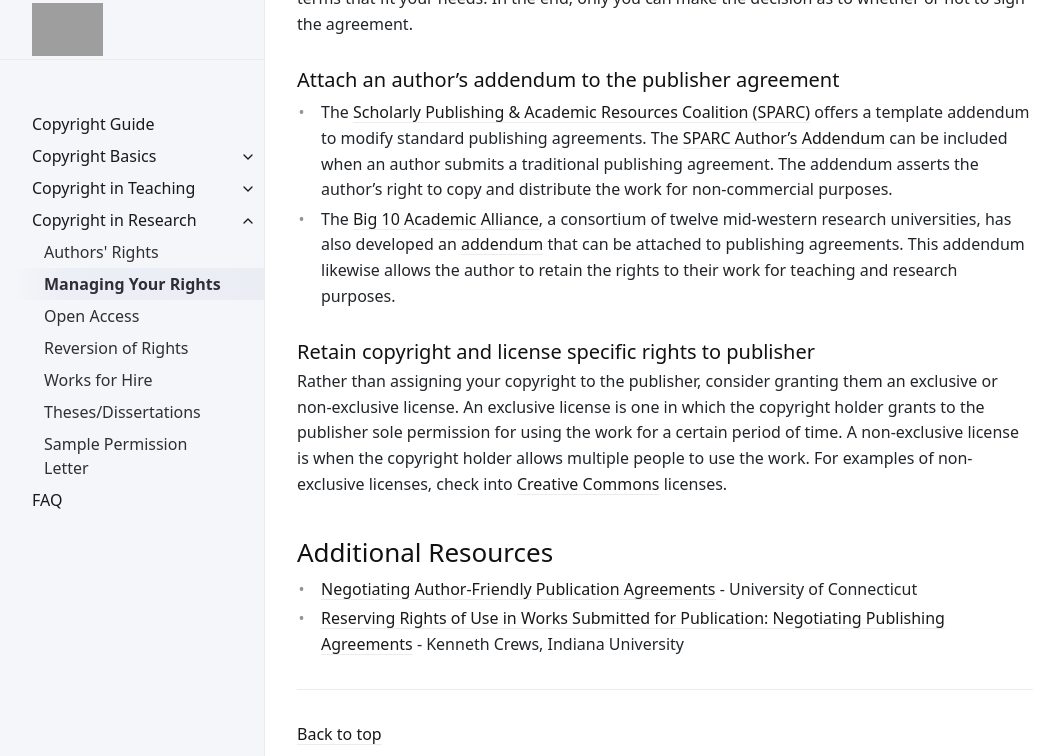
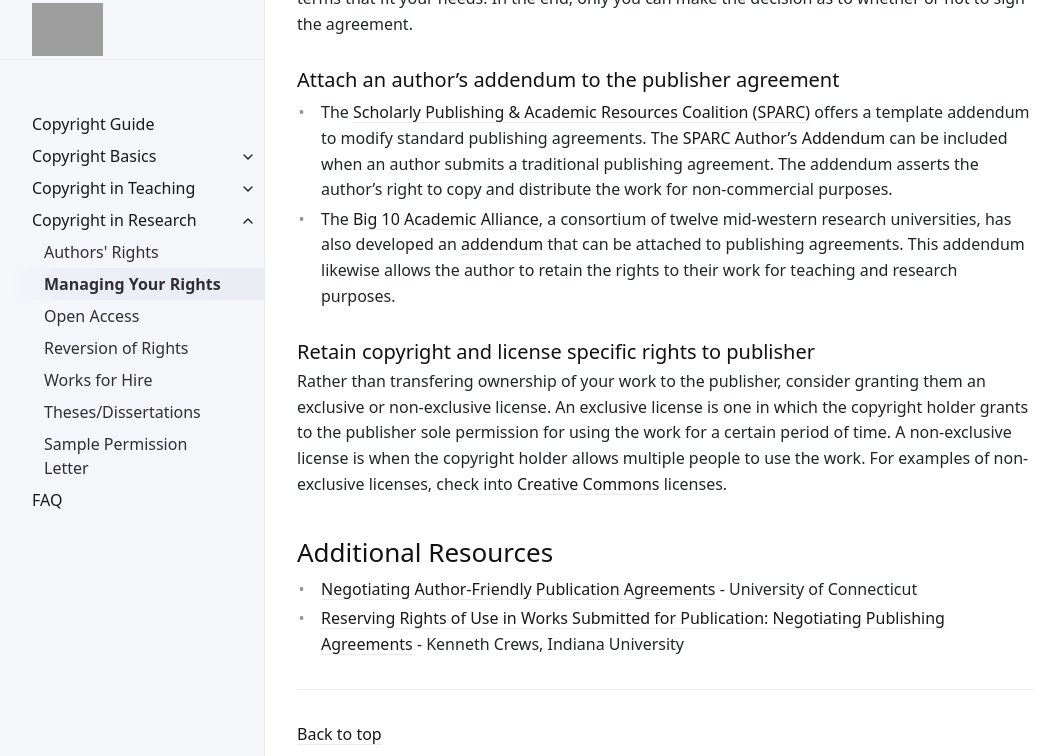
Before and after one commit to uidaholib/copyright-guide, a Jekyll site: the page built from guide/research/rights.md, in a window 1280 px wide and 900 px high, scrolled down 816 px, cut to the strip 0-756 px from the top of the window. Shown: the whole strip, without its empty margins (107-1167 px from the left). Built offline with Jekyll 4.4.1, drawn with Linux system fonts in a browser that asks for light colours; grey boxes are pictures that could not be loaded.

Commit message:
Update rights.md

```diff
--- a/guide/research/rights.md
+++ b/guide/research/rights.md
@@ -27,7 +27,7 @@ There are many publishers who are willing to negotiate the publishing agreement.
 
 ### Retain copyright and license specific rights to publisher
 
-Rather than assigning your copyright to the publisher, consider granting them an exclusive or non-exclusive license. An exclusive license is one in which the copyright holder grants to the publisher sole permission for using the work for a certain period of time. A non-exclusive license is when the copyright holder allows multiple people to use the work. For examples of non-exclusive licenses, check into [Creative Commons](http://www.creativecommons.org/) licenses.
+Rather than transfering ownership of your work to the publisher, consider granting them an exclusive or non-exclusive license. An exclusive license is one in which the copyright holder grants to the publisher sole permission for using the work for a certain period of time. A non-exclusive license is when the copyright holder allows multiple people to use the work. For examples of non-exclusive licenses, check into [Creative Commons](http://www.creativecommons.org/) licenses.
 
 ## Additional Resources
 
```
